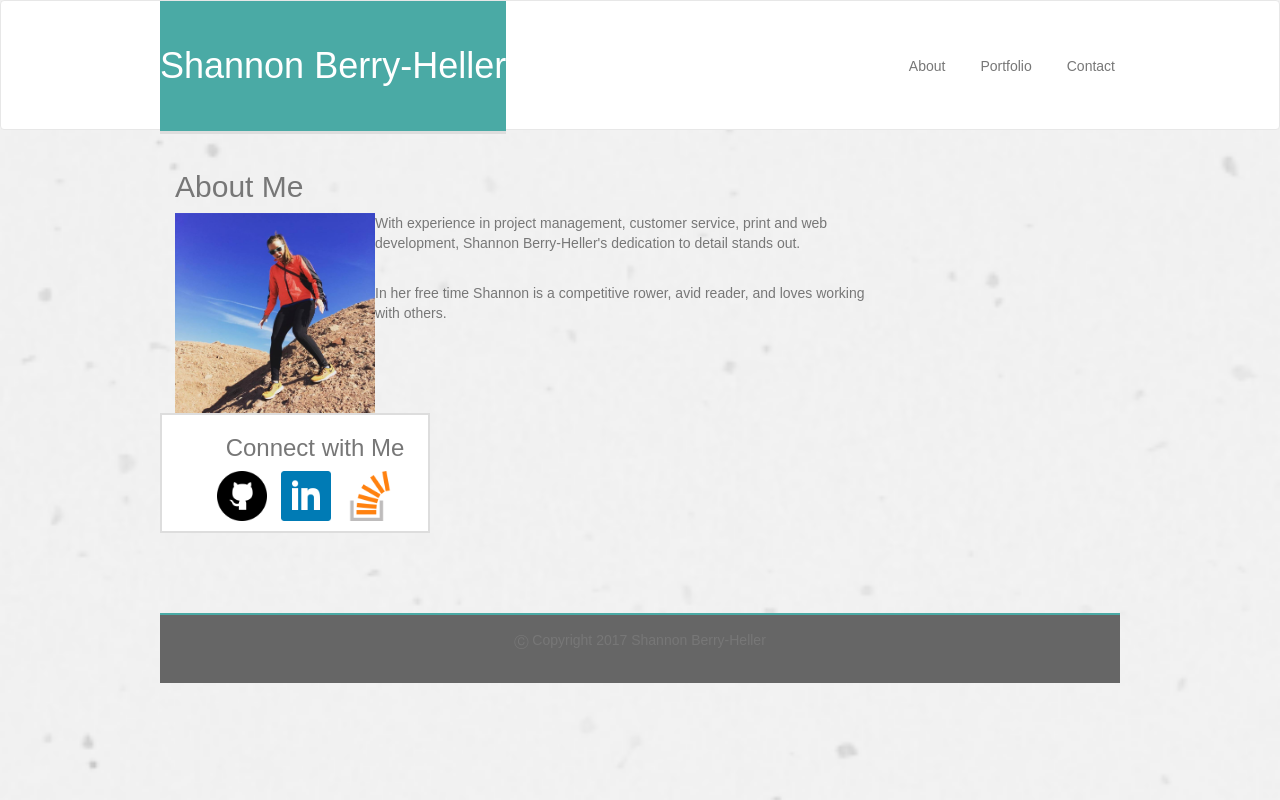
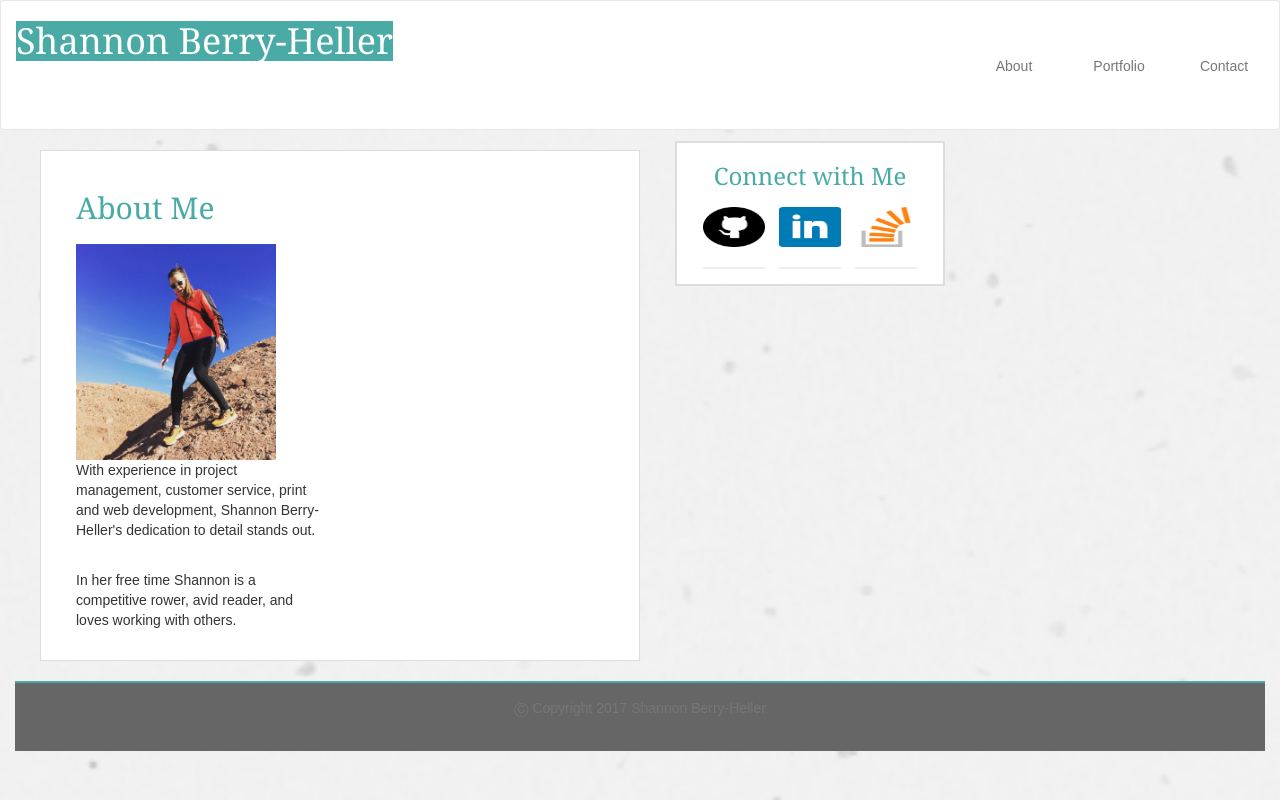
Before and after one commit to Sberry5/Bootstrap-Portfolio, a plain HTML site: page index.html in a window 1280 px wide. Drawn offline with nearby package versions, Linux system fonts and the light colour scheme.

Commit message:
9-22 update1

```diff
--- a/assets/css/style.css
+++ b/assets/css/style.css
@@ -2,21 +2,20 @@ body {
 	font-family: Arial, "Helvetica Neue", Helvetica, sans-serif;
 	background-image:url(../images/Backgroundimage.png);
 	background-size: cover;
-	color:#777777;
 }
 
 
-h1, h2, h3, {
+h1,h2,h3{
 	font-family: Georgia, Times, "Times New Roman", serif;
-	color: #4aaaa5;
 }
 
-h1 {
-	color: #ffffff;
+h1{
+	color: #fff;
 	background-color: #4aaaa5;
-	line-height: 130px;
-	border-bottom: 3px solid #ddd;
-	margin-top: 0;
+}
+
+h2,h3{
+	color: #4aaaa5;
 }
 
 li{
@@ -24,111 +23,127 @@ li{
 	text-align: center;
 }
 
-.fullsize{
-	width: 100%;
-	max-width: 960px;
-	margin: 0 auto;
-	clear: both;
-}
-
 .container{
   	margin-right: auto;
   	margin-left: auto;
   	max-width: 960px;
+  	float: left;
 }
 
-
-.active{
-	justify-content: right;
+#main-container{
+	float: left;
+  	width: 100%;
+  	max-width: 600px;
+  	padding: 20px;
+  	margin: 20px 20px 20px 40px;
+  	background: #fff;
+  	border: 1px solid #ddd;
 }
 
-.links{
+#connect{
+	text-align: center;
 	background-color: #ffffff;
 	border: 2px solid #dddddd;
 	border-padding: 20px;
-	border-margin: 20px;
+	border-margin: 20px 20px 20px 20px;
 	margin-bottom: 80px;
 	width: 270px;
 	align-items: center;
 }
 
+
 /* Navigation Bar Specific */
 
+.navname{
+	color: #fff;
+	background-color: #4aaaa5;
+}
+
 .navbar{
+	width: 100%
+	max-width: 960px;
 	height: 130px;
 	margin-top: 0;
 	background-color: #ffffff;
+	margin: 0 auto;
+	clear: both;
 }
 
-.navbar-header{
-	height: 90px;
-	margin-top: 0;
+#navbar-header{
+	background-color: #4aaaa5;
 }
-
 
 .nav-link{
 	margin-top: 40px;
 	margin-bottom: 50px;
   	margin-right: 5px;
+  	display: inline-block;
+  	width: 100px;
 }
 
 
 /* Social Links Specific */
 
 .social{
+	text-align: center;
+	background-color: #ffffff;
+	padding-bottom: 20px;
+  	line-height: 22px;
+  	border-bottom: 2px solid #eee;
 	margin-top: 8px;
+	margin-bottom: 15px;
 	margin-left: 5px;
   	margin-right: 5px;
-}
-
-#imagelinksize{
-	width:50px;
-	height:50px;
-	margin-right: 10px;
+  	width: 62px;
+  	height: 62px;
 }
 
 
-/* About Me Specific */
+/* Index Specific */
 
-.me{
+#me{
 	width:200px;
-	height:200px;
+	height:auto;
+	margin-top: 10px;
+	margin-right: 25px;
 }
 
 
 /* Portfolio Specific */
 
-#form-group{
-	width
+.work{
+	display: inline-block;
+	width: 274px;
+  	margin: 20px 0 25px;
+  	overflow: auto;
 }
 
-#form-control{
-	width: 400px;
+
+/* Contact Specific */
+
+#contactheader{
+	color: #4aaaa5;
+	background-color: #ffffff;
 }
 
-#portfolioimg{
-	width: 170px;
-	height: 130px;
-	margin: 0;
-	padding: 0;
-	border: 20px solid #ffffff;
-	float: left;
-	display: inline;
+#button{
+	color: #777777;
+	background-color: #4aaaa5;
 }
 
 
 /* Footer Specific */
 
-#footer{
+footer{
 	color: #777777;
 	background-color: #666666;
 	padding-top: 15px;
 	text-align: center;
-	position: relative;
 	bottom: 0;
 	width: 100%;
 	height: 70px;
 	border-top: 2px solid #4aaaa5;
 	clear: left;
 	margin-top: 60px;
+	position: relative;
 }
--- a/index.html
+++ b/index.html
@@ -16,10 +16,10 @@
 <!--Navigation Bar-->
 
 <nav class="navbar navbar-default">
-	<div class="fullsize">
+	<div class="container-fluid">
   		<a class="navbar-header" href="index.html"><h1>Shannon Berry-Heller</h1></a>
       	<ul class="nav navbar-nav navbar-right">
-        	<li><a class="nav-link align-middle" href="index.html">About</a></li>
+        	<li><a class="nav-link" href="index.html">About</a></li>
         	<li><a class="nav-link" href="portfolio.html">Portfolio</a></li>
         	<li><a class="nav-link" href="contact.html">Contact</a></li>
     	</ul>
@@ -28,43 +28,38 @@
 
 
 <!--Main Content-->
-
-<div class="container">
+  <div id="main-container" class="container">
+    <div class="col-lg-8 col-md-8 col-sm-12 col-xs-12">
 		<div class="row">
 			<div class="col-md-9">
 				<h2>About Me</h2>
 
-		<img id="me" src="assets/images/profile.jpg"
-			style="width:200px;height:200px" align="left">
+					<img id="me" src="assets/images/profile.jpg" align="left">
 
 					<p id="bio">With experience in project management, customer service, print and web development, Shannon Berry-Heller's dedication to detail stands out. </p>
 					<br>
 					<p>In her free time Shannon is a competitive rower, avid reader, and loves working with others.</p>
-	</article>
 			</div>
-
-
+		</div>
+	</div>
+  </div>
 <!--Links-->
 
-<div class="col-lg-3 links">
-		<ul>
-			<li><h3>Connect with Me</h3><li>
-			<li><a href="http://github.com/Sberry5" target="_blank">
-			<img src="assets/images/Github.png" alt="Github" id="imagelinksize"></a></li>
+    <div class="col-lg-4 col-md-4 col-sm-12 col-xs-12">
+      <div id="connect">
+        <h3>Connect with Me</h3>
 
-			<li><a href="https://www.linkedin.com/in/shannon-berry-heller-7a720a65" target="_blank">
-			<img src="assets/images/Linkedin.png" alt="Linkedin" id="imagelinksize"></a></li>
-
-			<li><a href="http://stackexchange/com/users/1446776/sberry5" target="_blank">
-			<img src="assets/images/Stack.png" alt="Stack Overflow" id="imagelinksize"></a></li>
-		</ul>
+        <a href="http://github.com/Sberry5"><img src="assets/images/Github.png" class="social" alt="GitHub" /></a>
+        <a href="https://www.linkedin.com/in/shannon-berry-heller-7a720a65"><img src="assets/images/Linkedin.png" class="social" alt="LinkedIn" /></a>
+        <a href="http://stackexchange/com/users/1446776/sberry5"><img src="assets/images/Stack.png" class="social" alt="Stack Overflow" /></a>
+      </div>
   </div>
 
 
 <!--Footer-->
 <br>
 
-<div id="footer">
+<div class="container-fluid" id="footer">
 	<footer>
 	<p>&#9400 Copyright 2017 Shannon Berry-Heller</p>
 	</footer>
```
Also changed, not shown: contact.html (+25 -37 lines), portfolio.html (+49 -48 lines), assets/images/portfolioimage.jpg (added). Lines whose indentation alone changed are shown as unchanged.
